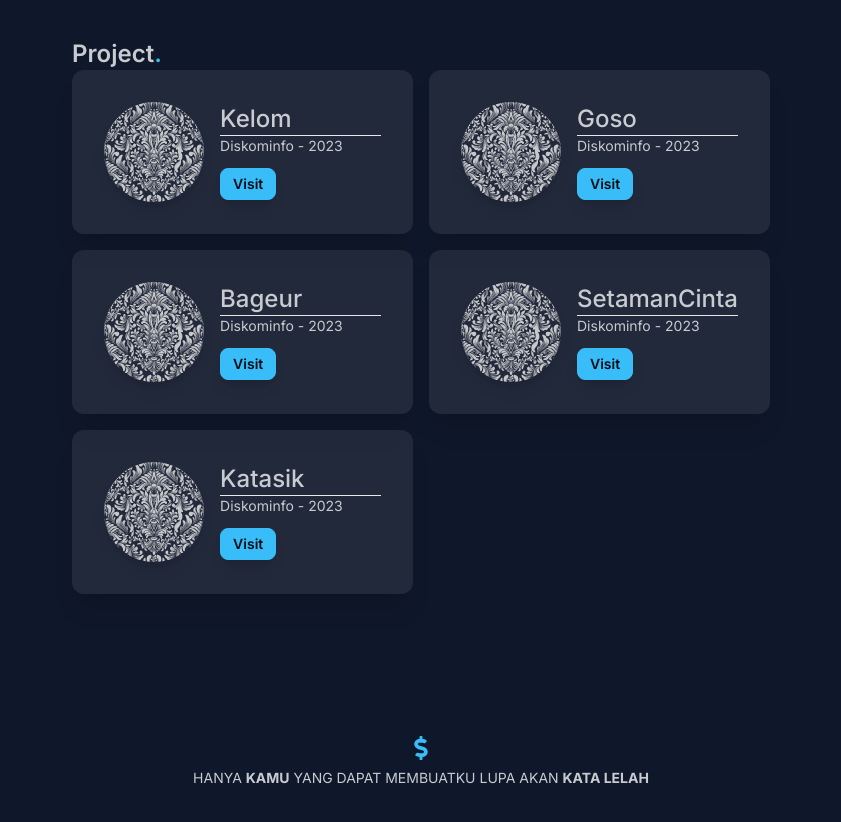
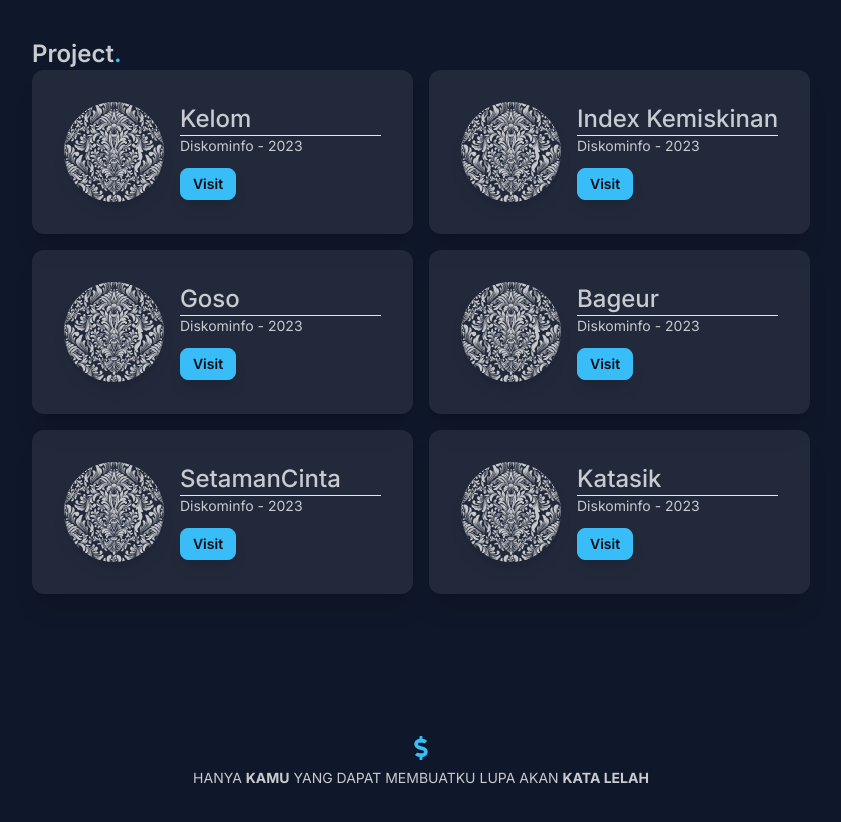
Before and after one commit to rikzafauzannf/HRDev, a Next.js app: page / in a window 1280 px wide. Shown: the part 1186-2008 px from the top of the page, without its empty margins (219-1060 px from the left). Built offline with nearby package versions, Linux system fonts and the light colour scheme.

Commit message:
project add

```diff
--- a/src/app/page.tsx
+++ b/src/app/page.tsx
@@ -11,6 +11,12 @@ export default function Home() {
       place: "Diskominfo",
       year: "2023",
       visit: "https://www.kelom.tasikmalayakota.go.id",
+    },
+    {
+      project: "Index Kemiskinan",
+      place: "Diskominfo",
+      year: "2023",
+      visit: "https://www.kelom.tasikmalayakota.go.id/Map_Miskin_Eks",
     },
     {
       project: "Goso",
```
